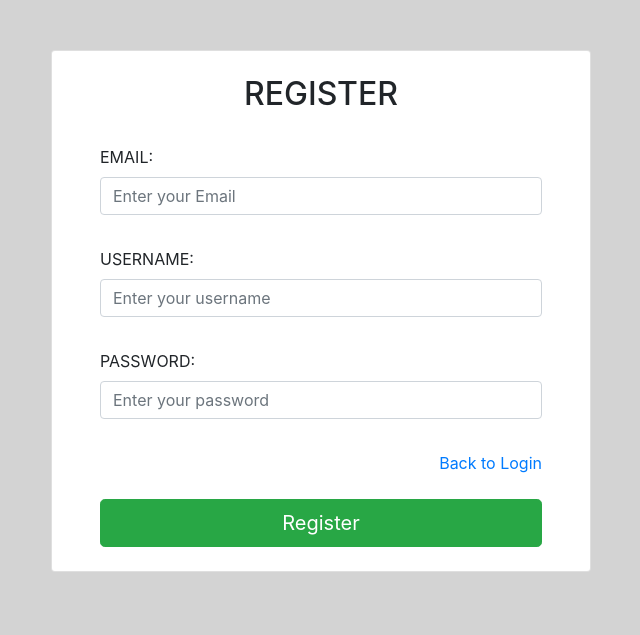
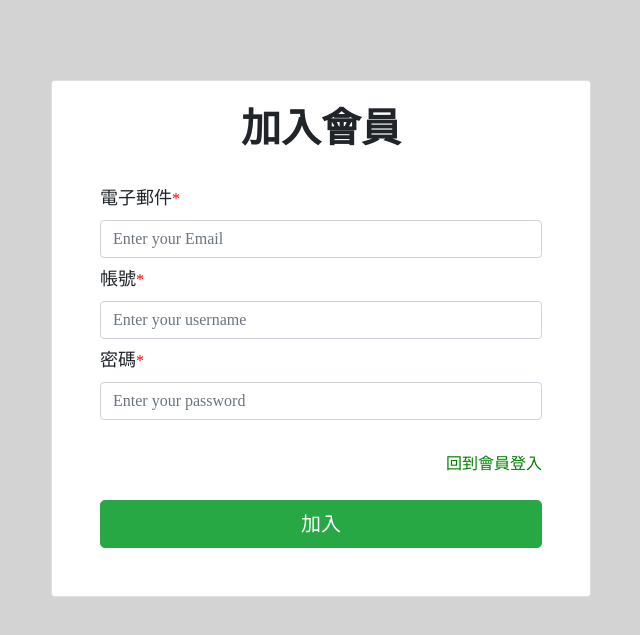
Before and after one commit to karta1307845/SoftwareMeasure, a PHP site: page /register.php in a window 1280 px wide. Shown: the top 635 px of the page, without its empty margins (319-959 px from the left). Run offline with PHP 8.4, Linux system fonts and the light colour scheme.

Commit message:
change to chinese version

```diff
--- /dev/null
+++ b/css/form_style.css
@@ -0,0 +1,20 @@
+body {
+    background-color: lightgray;
+    font-family: "微軟正黑體";
+}
+
+.card {
+    margin-top: 80px;
+}
+
+label {
+    font-size: 18px;
+}
+
+#must {
+    color: red;
+}
+
+a {
+    color: green;
+}
--- a/register.php
+++ b/register.php
@@ -9,37 +9,39 @@
     <script src="https://ajax.googleapis.com/ajax/libs/jquery/3.3.1/jquery.min.js"></script>
     <script src="https://cdnjs.cloudflare.com/ajax/libs/popper.js/1.14.7/umd/popper.min.js"></script>
     <script src="https://maxcdn.bootstrapcdn.com/bootstrap/4.3.1/js/bootstrap.min.js"></script>
+
+    <link rel="stylesheet" href="css/form_style.css">
 </head>
 
-<body style="background-color: lightgray">
+<body>
     <div class="container">
         <div class="row">
             <div class="col-sm-3"></div>
             <div class="col-sm-6 center">
                 <!-- Material form login -->
-                <div class="card" style=" margin-top: 50px;">
-                    <h2 class="text-center py-4">REGISTER</h2>
+                <div class="card">
+                    <h1 class="text-center py-4"><b>加入會員</b></h1>
                     <div class="card-body px-lg-5 py-0">
                         <form action="<?php echo htmlspecialchars($_SERVER["PHP_SELF"]);?>" method="POST">
-                            <label for="uname">EMAIL:</label><br>
+                            <label for="uname">電子郵件</label><span id = "must">*</span><br>
                             <input type="email" class="form-control mb-2 mr-sm-2" name="email"
-                                value="<?php if (empty($_POST["username"])) {echo "";} else { echo $_POST["email"]; }?>" placeholder="Enter your Email" required><br>
-                            <label for="uname">USERNAME:</label><br>
+                                value="<?php if (empty($_POST["username"])) {echo "";} else { echo $_POST["email"]; }?>" placeholder="Enter your Email" required>
+                            <label for="uname">帳號</label><span id = "must">*</span><br>
                             <input type="text" class="form-control mb-2 mr-sm-2" name="username"
-                                value="<?php if (empty($_POST["username"])) {echo "";} else { echo $_POST["username"]; }?>" placeholder="Enter your username" required><br>
-                            <label for="pwd">PASSWORD:</label><br>
+                                value="<?php if (empty($_POST["username"])) {echo "";} else { echo $_POST["username"]; }?>" placeholder="Enter your username" required>
+                            <label for="pwd">密碼</label><span id = "must">*</span><br>
                             <input type="password" class="form-control mb-2 mr-sm-2" name="password"
                                 value="<?php if (empty($_POST["username"])) {echo "";} else { echo $_POST["password"]; }?>" placeholder="Enter your password" required><br>
                             <div class="row">
                                 <div class="col-sm-5"></div>
                                 <div class="col-sm-7 text-right">
                                     <div>
-                                        <a href="login.php">Back to Login</a>
+                                        <a href="login.php">回到會員登入</a>
                                     </div>
                                 </div>
                             </div>
 
-                            <input type="submit" class="btn btn-success my-4 btn-block btn-lg" value="Register">
+                            <input type="submit" class="btn btn-success my-4 btn-block btn-lg" value="加入"><br>
 
                         </form>
                     </div>
```
Also changed, not shown: css/navbar_style.css (added, +11 -0 lines), login.php (+10 -9 lines), main.php (+26 -10 lines).
